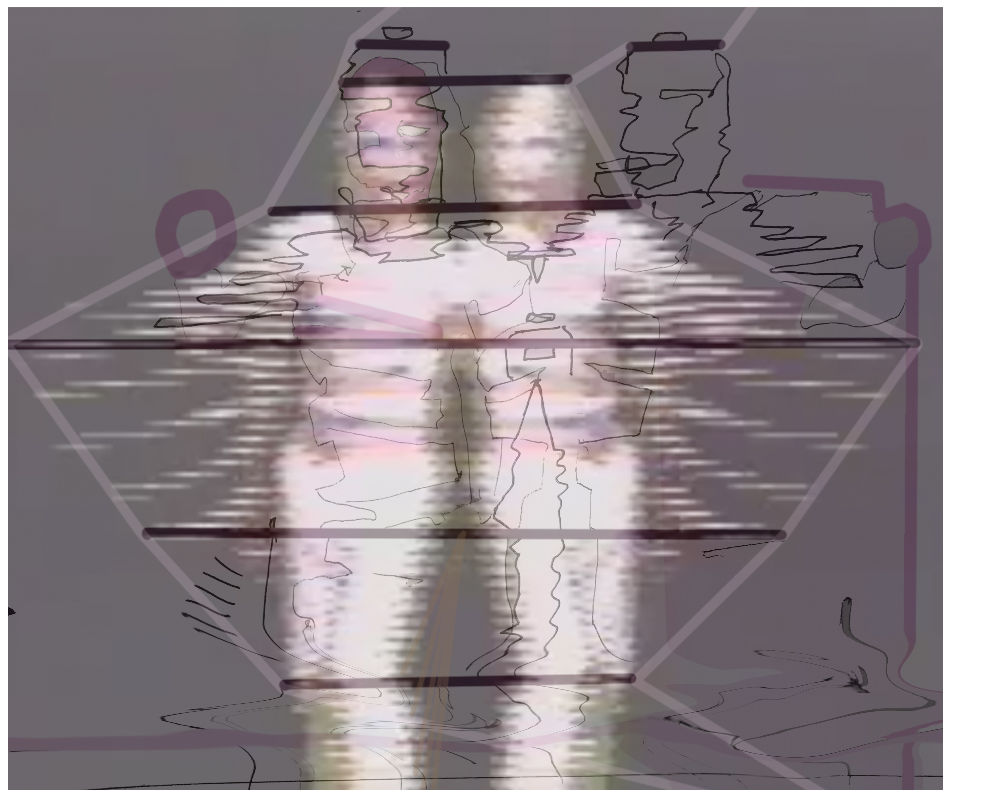
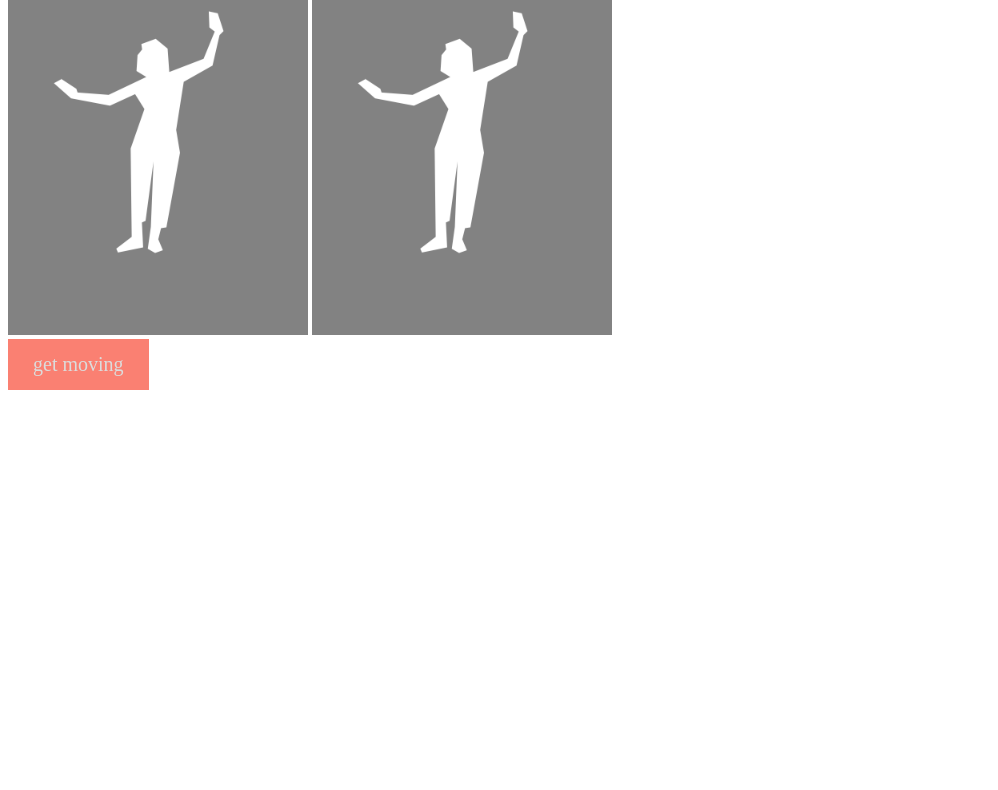
Before and after one commit to smayer7/smayer7.github.io, a plain HTML site: page index.html in a window 1280 px wide. Shown: the part 73-863 px from the top of the page, without its empty margins (0-998 px from the left). After the commit the page ends 800 px from the top, so only its background shows below. Drawn offline with Linux system fonts and the light colour scheme.

Commit message:
replace with new get moving

```diff
--- a/index.html
+++ b/index.html
@@ -1,21 +1,22 @@
-<!doctype html>
+<!DOCTYPE html>
+<html>
 
-<html lang="en">
-<head>
-  <meta charset="utf-8">
+    <head>
+        <meta charset="utf-8">
+        <meta http-equiv="X-UA-Compatible" content="IE=edge">
+        <title>Movement</title>
+        <meta name="description" content="An interactive getting started guide for Brackets.">
+        <link rel="stylesheet" href="main.css">
 
-  <title>Github workshop</title>
-  <link rel="stylesheet" href="css/styles.css">
 
-</head>
+        <div class="standing">
+            <img src="standing1.gif"/>
+            <img src="standing3.gif"/>
+        </div>
+    <div class="link">
+        <a href="p3completedbook.pdf">get moving</a>
+        </div>
 
-<body>
-<h1>1.</h1>
-<img src="groovy.jpg"/>
-<h1>2.</h1>
-    <a href="https://www.youtube.com/watch?v=87jErmplUpA"></a><img src="movement1.jpg"/></a>
-<h1>3.</h1>
-<img src="Sequence.jpg"/>
-    <p>hello!</p>
-</body>
+
+    </body>
 </html>
--- /dev/null
+++ b/main.css
@@ -0,0 +1,18 @@
+img{
+    max-height: 400px;
+    max-width: 500px;
+}
+
+a:link, a:visited {
+    background-color: salmon;
+    color: gainsboro;
+    padding: 14px 25px;
+    text-align: center;
+    font-size: 20px;
+    text-decoration: none;
+    display: inline-block;
+}
+
+a:hover, a:active {
+    background-color: pink;
+}
```
Also changed, not shown: Sequence.jpg (deleted), groovy.jpg (deleted), movement1.jpg (deleted), standing1.gif (added), standing3.gif (added), 1 other file.
